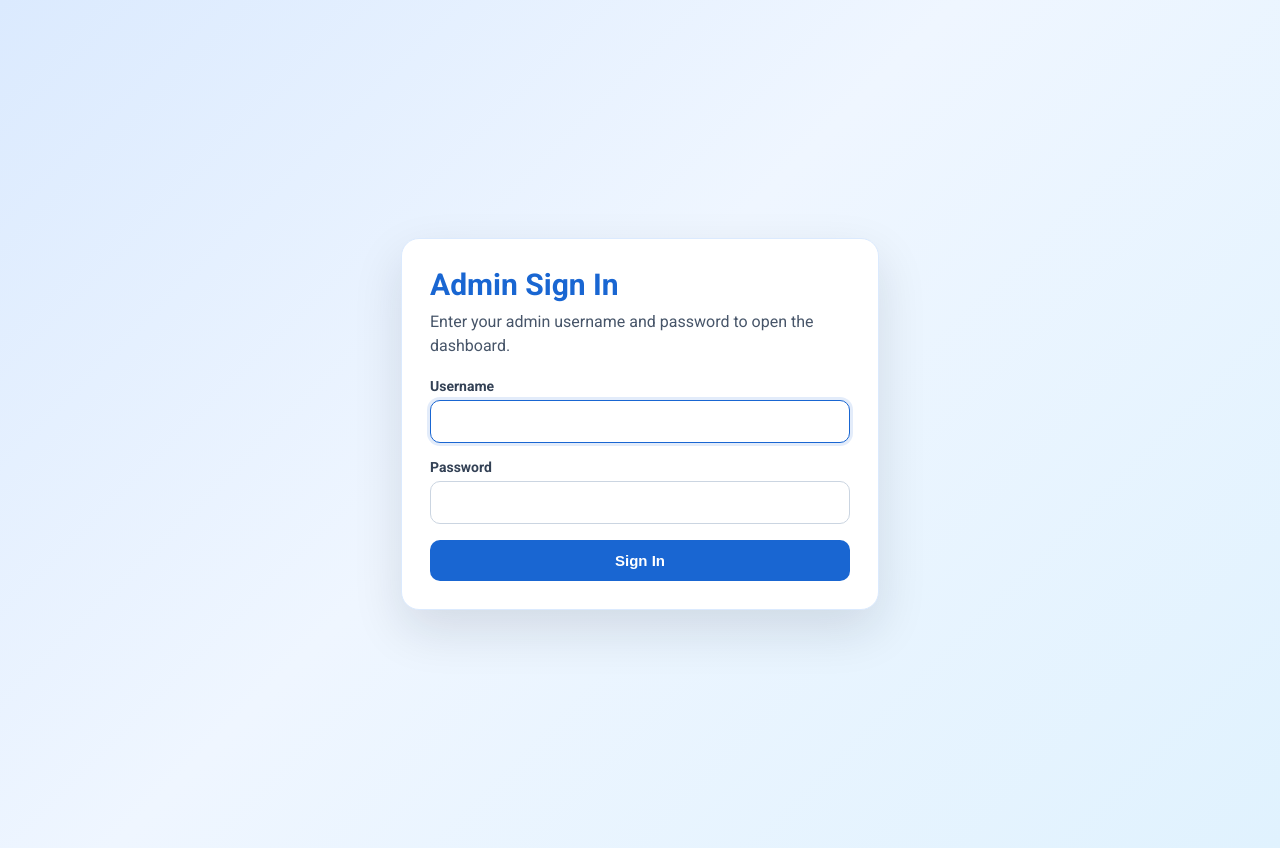
After one commit to DHRUVA123-STAR/Safety_walk, a Flask app: page /admin/login in a window 1280 px wide. The commit adds this page. Run offline with Flask 3, Linux system fonts and the light colour scheme.

Commit message:
Updated files

```diff
--- a/app.py
+++ b/app.py
@@ -1,5 +1,6 @@
 from flask import Flask, render_template, request, jsonify, send_from_directory, Response
 from functools import wraps
+from flask import redirect, session, url_for
 from datetime import datetime, timedelta
 import math
 import cv2
@@ -49,6 +50,7 @@ def load_local_env():
                 os.environ[key] = value
 
 load_local_env()
+app.secret_key = os.getenv("FLASK_SECRET_KEY", "local-admin-secret-key")
 
 MODEL_DIR = os.path.join(BASE_DIR, "models")
 PROTO_PATH = os.path.join(MODEL_DIR, "MobileNetSSD_deploy.prototxt")
@@ -1119,20 +1121,38 @@ def check_admin_auth(username, password):
         return False
     return username == admin_user and password == admin_pass
 
-def request_admin_auth():
-    return Response(
-        'Admin Access Required', 401,
-        {'WWW-Authenticate': 'Basic realm="Admin Login"'}
-    )
-
 def requires_admin_auth(f):
     @wraps(f)
     def decorated(*args, **kwargs):
-        auth = request.authorization
-        if not auth or not check_admin_auth(auth.username, auth.password):
-            return request_admin_auth()
+        if not session.get("admin_authenticated"):
+            return redirect(url_for("admin_login", next=request.path))
         return f(*args, **kwargs)
     return decorated
+
+@app.route("/admin/login", methods=["GET", "POST"])
+def admin_login():
+    error_message = ""
+    next_url = request.args.get("next") or request.form.get("next") or url_for("admin_dashboard")
+
+    if session.get("admin_authenticated"):
+        return redirect(next_url)
+
+    if request.method == "POST":
+        username = (request.form.get("username") or "").strip()
+        password = request.form.get("password") or ""
+        if check_admin_auth(username, password):
+            session["admin_authenticated"] = True
+            session["admin_username"] = username
+            return redirect(next_url)
+        error_message = "Invalid username or password."
+
+    return render_template("admin_login.html", error_message=error_message, next_url=next_url)
+
+@app.route("/admin/logout", methods=["POST"])
+def admin_logout():
+    session.pop("admin_authenticated", None)
+    session.pop("admin_username", None)
+    return redirect(url_for("admin_login"))
 
 @app.route("/admin", methods=["GET"])
 @requires_admin_auth
--- /dev/null
+++ b/templates/admin_login.html
@@ -0,0 +1,105 @@
+<!DOCTYPE html>
+<html>
+<head>
+    <title>Admin Sign In - Community Safety</title>
+    <meta name="viewport" content="width=device-width, initial-scale=1">
+    <link href="https://fonts.googleapis.com/css2?family=Roboto:wght@400;500;700&display=swap" rel="stylesheet">
+    <style>
+        body {
+            margin: 0;
+            min-height: 100vh;
+            display: flex;
+            align-items: center;
+            justify-content: center;
+            padding: 24px;
+            font-family: 'Roboto', sans-serif;
+            background: linear-gradient(135deg, #dbeafe, #eff6ff 45%, #e0f2fe);
+            color: #0f172a;
+        }
+        .login-card {
+            width: min(100%, 420px);
+            background: #ffffff;
+            border-radius: 18px;
+            padding: 28px;
+            box-shadow: 0 20px 50px rgba(15, 23, 42, 0.12);
+            border: 1px solid #dbeafe;
+        }
+        h1 {
+            margin: 0 0 8px;
+            font-size: 30px;
+            color: #1966d2;
+        }
+        p {
+            margin: 0 0 20px;
+            color: #475569;
+            line-height: 1.5;
+        }
+        label {
+            display: block;
+            margin-bottom: 6px;
+            font-size: 14px;
+            font-weight: 700;
+            color: #334155;
+        }
+        input {
+            width: 100%;
+            padding: 12px 14px;
+            margin-bottom: 16px;
+            border: 1px solid #cbd5e1;
+            border-radius: 10px;
+            box-sizing: border-box;
+            font-size: 15px;
+        }
+        input:focus {
+            outline: none;
+            border-color: #1966d2;
+            box-shadow: 0 0 0 3px rgba(25, 102, 210, 0.12);
+        }
+        button {
+            width: 100%;
+            padding: 12px 14px;
+            border: none;
+            border-radius: 10px;
+            background: #1966d2;
+            color: #ffffff;
+            font-size: 15px;
+            font-weight: 700;
+            cursor: pointer;
+        }
+        button:hover {
+            background: #1557b0;
+        }
+        .error {
+            margin-bottom: 16px;
+            padding: 10px 12px;
+            border-radius: 10px;
+            background: #fef2f2;
+            color: #b91c1c;
+            border: 1px solid #fecaca;
+            font-size: 14px;
+        }
+    </style>
+</head>
+<body>
+    <div class="login-card">
+        <h1>Admin Sign In</h1>
+        <p>Enter your admin username and password to open the dashboard.</p>
+
+        {% if error_message %}
+            <div class="error">{{ error_message }}</div>
+        {% endif %}
+
+        <form method="post" action="{{ url_for('admin_login') }}">
+            <input type="hidden" name="next" value="{{ next_url }}">
+
+            <label for="username">Username</label>
+            <input id="username" name="username" type="text" autocomplete="username" required autofocus>
+
+            <label for="password">Password</label>
+            <input id="password" name="password" type="password" autocomplete="current-password" required>
+
+            <button type="submit">Sign In</button>
+        </form>
+    </div>
+</body>
+</html>
```
Also changed, not shown: templates/admin.html (+125 -1 lines).
